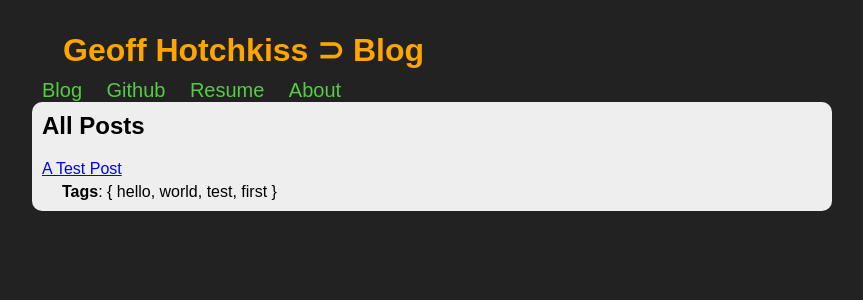
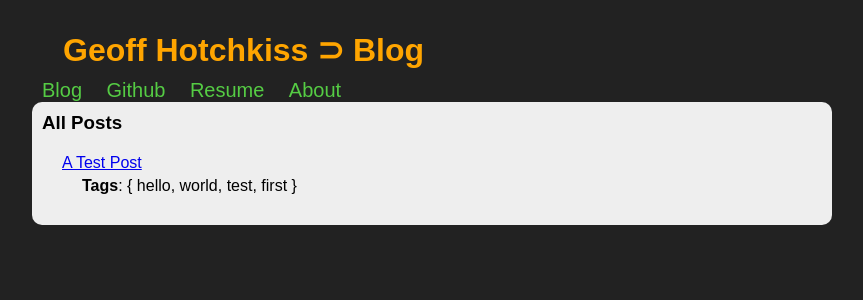
Before and after one commit to geoffhotchkiss/geoffhotchkiss.github.com, a Jekyll site: the page built from blog.html, in a window 1280 px wide. Shown: the top 300 px of the page, without its empty margins (208-1071 px from the left). Built offline with Jekyll 4.4.1, drawn with Linux system fonts in a browser that asks for light colours; nearby versions of some CDN libraries.

Commit message:
Changed some layout stuff

```diff
--- a/_layouts/default.html
+++ b/_layouts/default.html
@@ -2,6 +2,8 @@
 	<head>
 		<link rel="stylesheet" type="text/css" href="/style.css" />
 		<script type="text/javascript" src="http://cdn.mathjax.org/mathjax/dpvc/2.0-beta/MathJax.js?config=default"></script>
+		<script type="text/javascript" src="https://ajax.googleapis.com/ajax/libs/jquery/1.7.1/jquery.min.js"></script>
+		<script type="text/javascript" src="/static/js/geoff.js"></script>
 		<title>GH &#8835; {{ page.title }}</title>
 	</head>
 
@@ -9,10 +11,10 @@
 		<div id="content">
 			<h1 id="title"><a href="/">Geoff Hotchkiss</a> &#8835; {{ page.title }}</h1>
 			<div id="nav">
-				<a id="bloglink" href="/blog">Blog</a>
-				<a id=" githublink" href="http://github.com/geoffhotchkiss">Github</a>
-				<a id="resumelink" href="/resume">Resume</a>
-				<a id="aboutlink" href="/about">About</a>
+				<a id="bloglink"   class="navlink" href="/blog">Blog</a>
+				<a id="githublink" class="navlink" href="http://github.com/geoffhotchkiss">Github</a>
+				<a id="resumelink" class="navlink" href="/resume">Resume</a>
+				<a id="aboutlink"  class="navlink" href="/about">About</a>
 			</div>
 			<div id="about">
 				{{ content }}
--- a/blog.html
+++ b/blog.html
@@ -4,7 +4,7 @@
 ---
 
 <div id="allposts">
-	<h2>All Posts</h2>
+	<h3>All Posts</h3>
 </div>
 
 <div id="posts">
--- a/style.css
+++ b/style.css
@@ -33,8 +33,12 @@
 	border-radius: 10px;
 }
 
-#allposts h2 {
+#allposts h3, #recentposts h3 {
 	margin-top: 0px;
+}
+
+#posts {
+	margin: 20px;
 }
 
 .tags {
```
Also changed, not shown: index.html (+8 -5 lines), static/css/style.css (+6 -1 lines), static/js/geoff.js (added).
